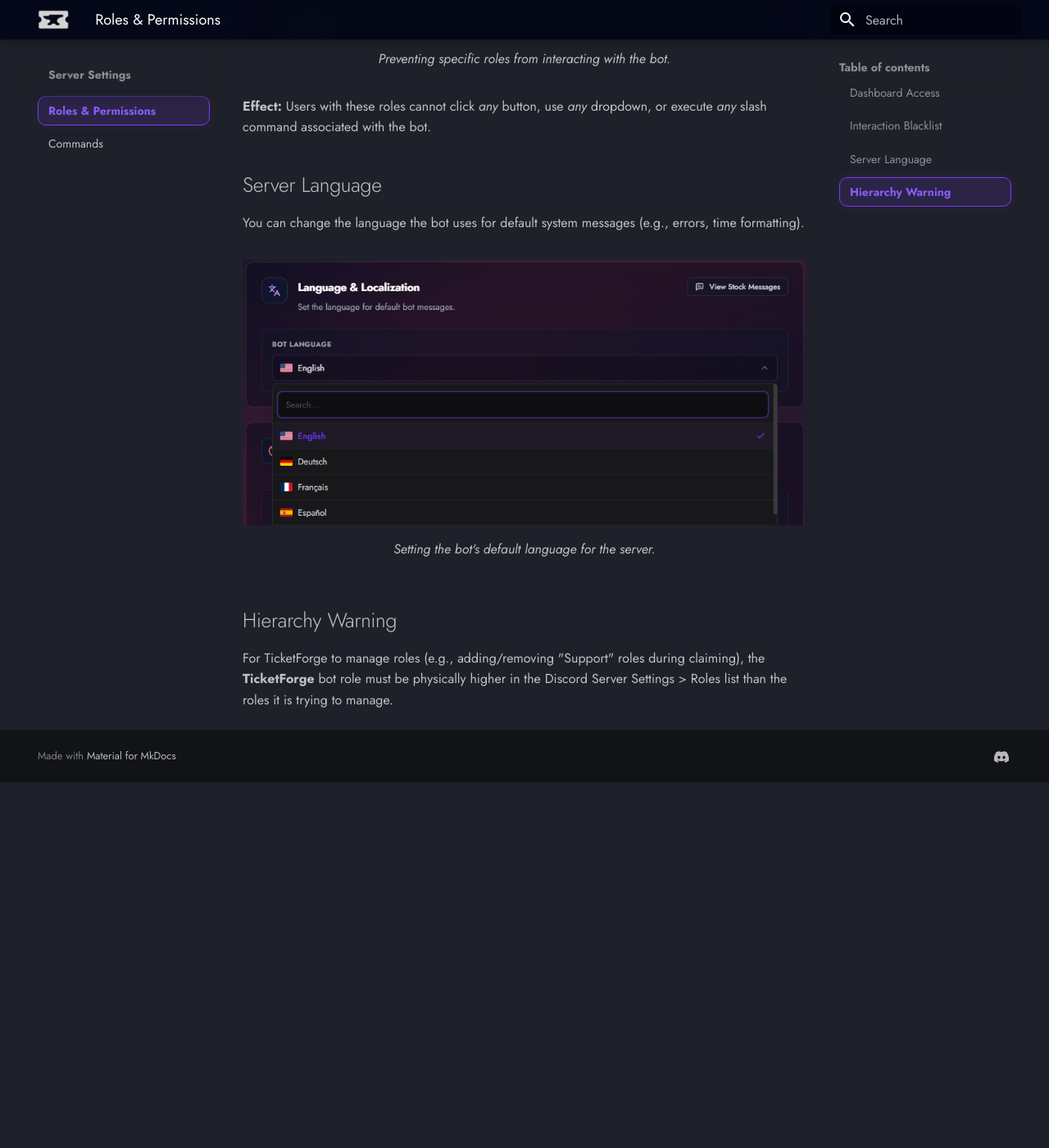
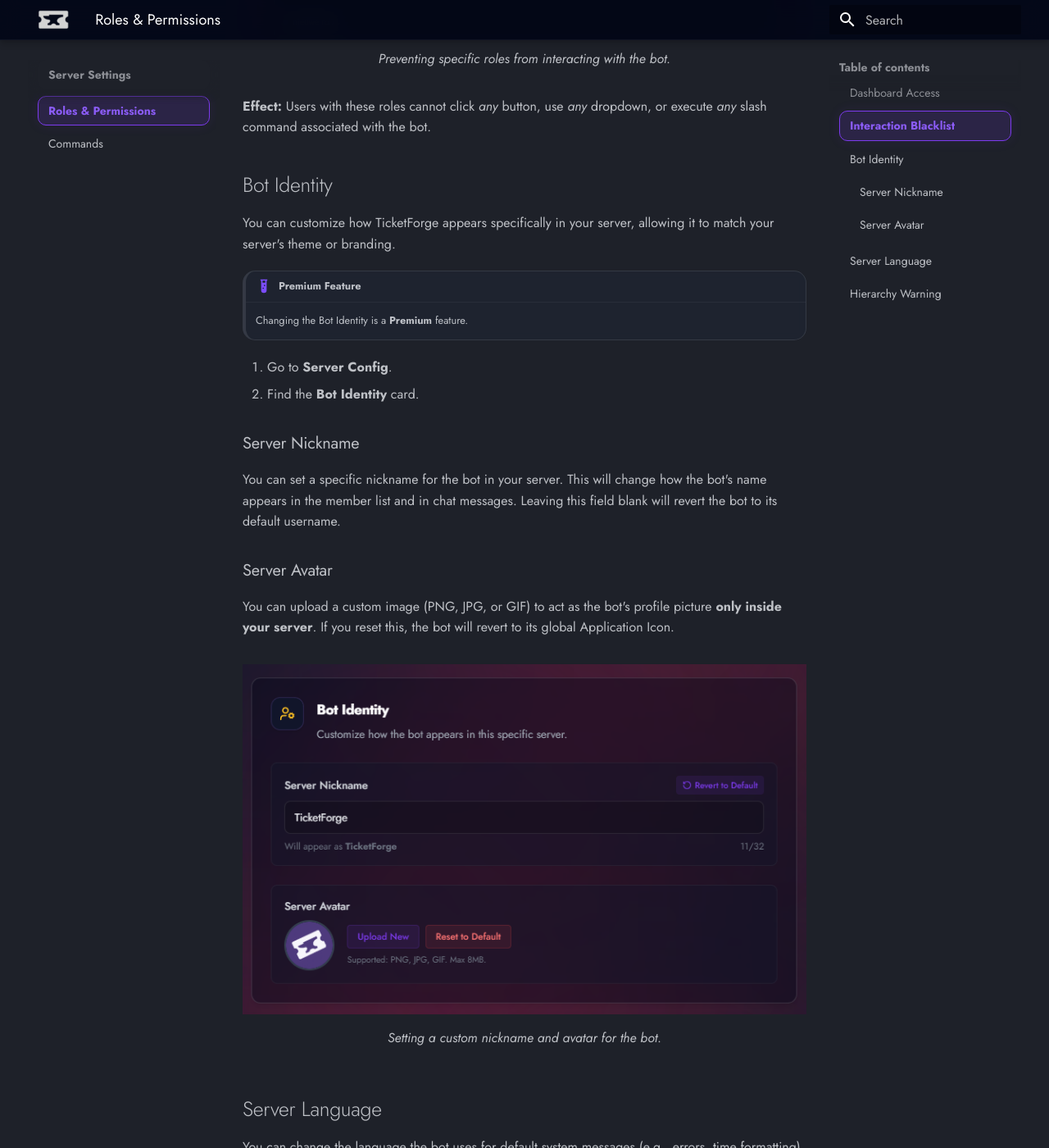
Before and after one commit to discord-ticket-bot/ticketforge-docs, an MkDocs documentation site: the page built from docs/settings/roles.md, in a window 1280 px wide and 1400 px high, scrolled down 2047 px. Shown: the whole window at 82% size. Built offline with MkDocs 1.6.1 and Material for MkDocs 9.7.7, drawn with Linux system fonts in a browser that asks for light colours; before the commit the page ends 3001 px from its top, so only the background shows below that.

Commit message:
bot identity added

```diff
--- a/docs/settings/roles.md
+++ b/docs/settings/roles.md
@@ -35,6 +35,29 @@
 
 **Effect:** Users with these roles cannot click _any_ button, use _any_ dropdown, or execute _any_ slash command associated with the bot.
 
+## Bot Identity
+
+You can customize how TicketForge appears specifically in your server, allowing it to match your server's theme or branding.
+
+!!! example "Premium Feature"
+    Changing the Bot Identity is a **Premium** feature.
+
+1.  Go to **Server Config**.
+2.  Find the **Bot Identity** card.
+
+### Server Nickname
+You can set a specific nickname for the bot in your server. This will change how the bot's name appears in the member list and in chat messages.
+Leaving this field blank will revert the bot to its default username.
+
+### Server Avatar
+You can upload a custom image (PNG, JPG, or GIF) to act as the bot's profile picture **only inside your server**.
+If you reset this, the bot will revert to its global Application Icon.
+
+<figure markdown>
+  ![Bot Identity Config](../assets/images/settings/bot-identity.png){ loading=lazy }
+  <figcaption>Setting a custom nickname and avatar for the bot.</figcaption>
+</figure>
+
 ## Server Language
 
 You can change the language the bot uses for default system messages (e.g., errors, time formatting).
```
Also changed, not shown: docs/assets/images/settings/bot-identity.png (added).
